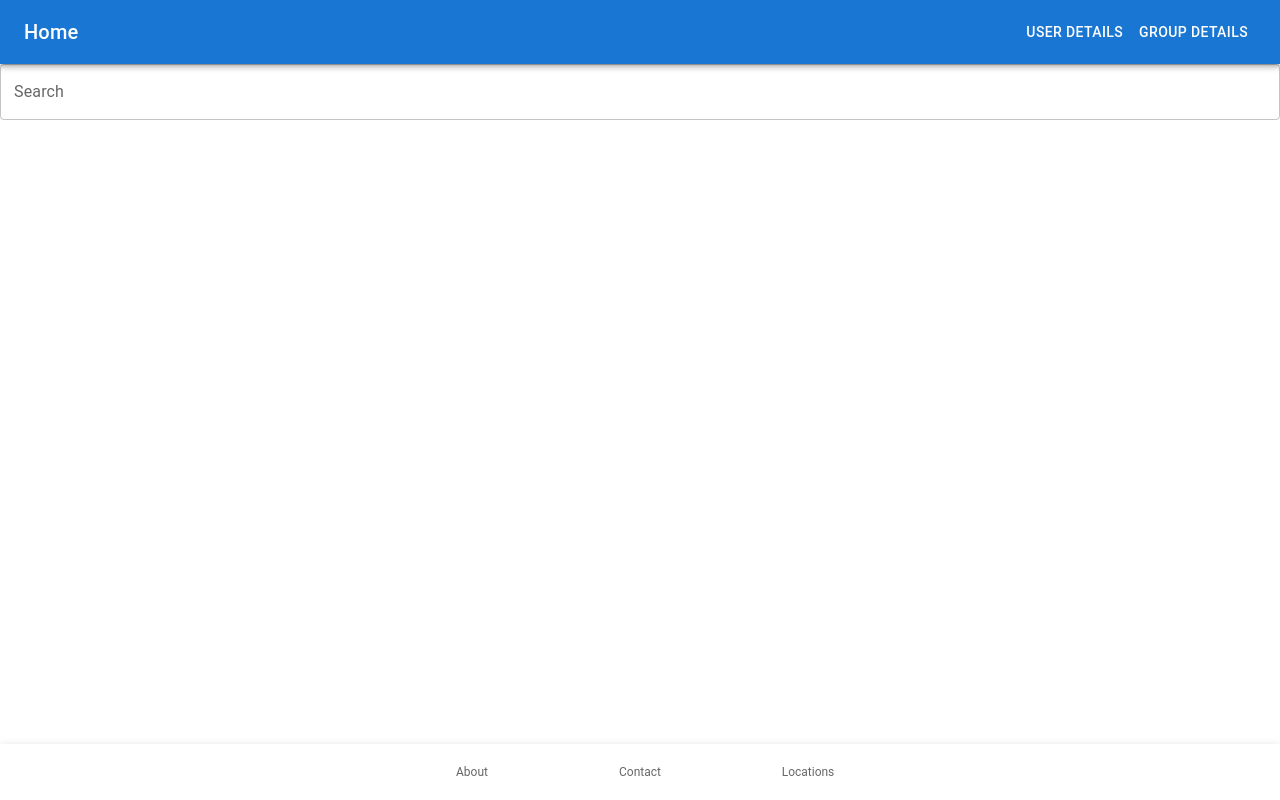
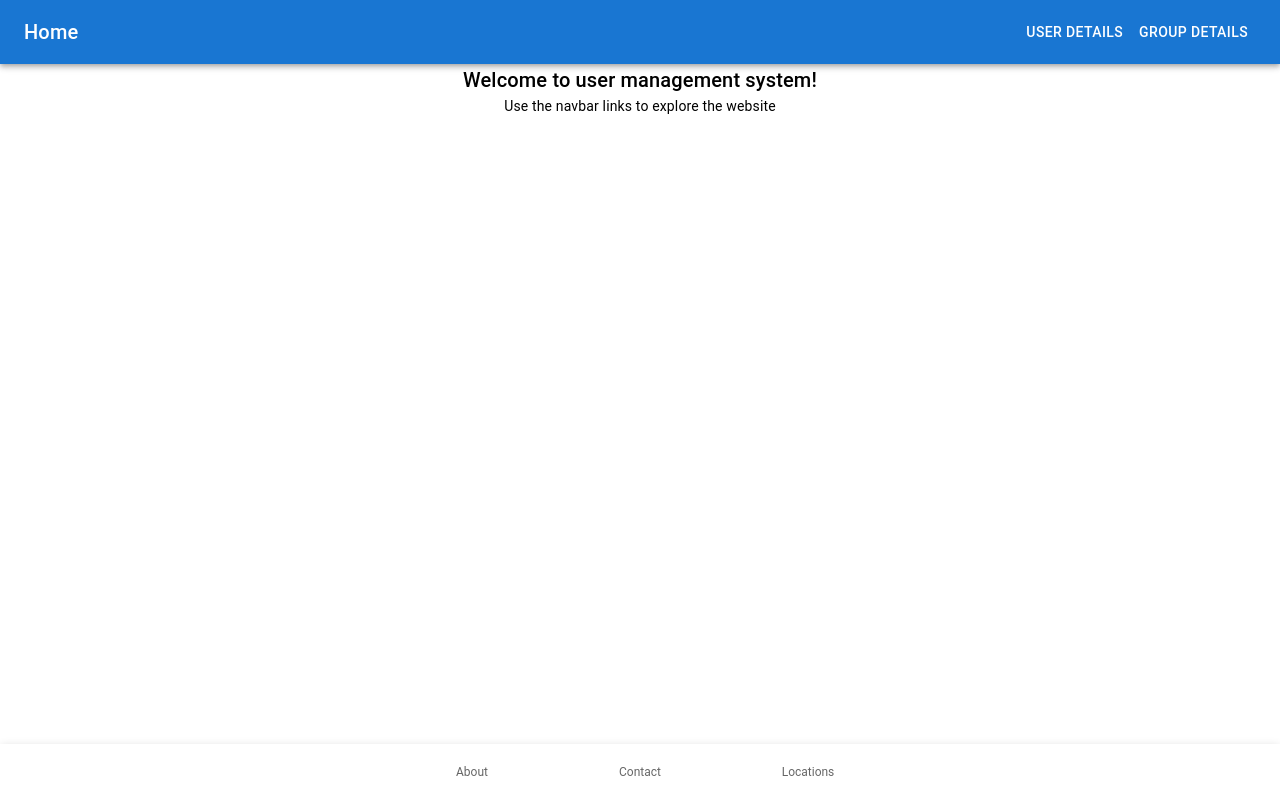
Before and after one commit to snehathakare/user-management-app, a React (Create React App) app: page / in a window 1280 px wide. Built offline with nearby package versions, Linux system fonts and the light colour scheme.

Commit message:
Adds heading to home page

```diff
--- a/src/pages/Home.js
+++ b/src/pages/Home.js
@@ -1,17 +1,25 @@
 import React from 'react'
 import { Outlet } from 'react-router-dom'
 import NavBar from '../components/NavBar'
-import Search from '../components/Search'
 import Footer from '../components/Footer'
+import { Box, Typography } from '@mui/material'
+import { Stack } from '@mui/system'
 
 const Home = () => {
     return (
-        <div>
+        <Box>
             <NavBar />
-            <Search />
+            <Stack textAlign='center'>
+                <Typography variant='h6'>
+                    Welcome to user management system!
+                </Typography>
+                <Typography variant='body2'>
+                    Use the navbar links to explore the website
+                </Typography>
+            </Stack>
             <Outlet />
             <Footer />
-        </div>
+        </Box >
     )
 }
 
```
